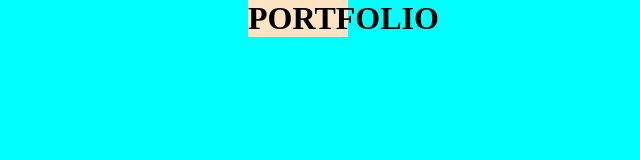
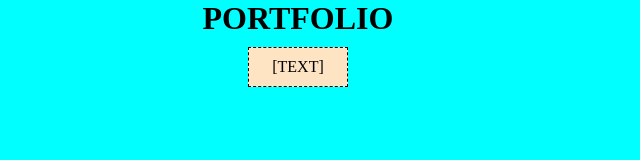
Before and after one commit to WEUWEB01-TE24A-ORG/lektioner-ntig-kodare, a plain HTML site: page kapitel-3/portfolio/index.html in a window 1280 px wide. Shown: the whole page, without its empty margins (342-982 px from the left). Drawn offline with Linux system fonts and the light colour scheme.

Commit message:
portfolio 1/2

```diff
--- a/kapitel-3/portfolio/index.html
+++ b/kapitel-3/portfolio/index.html
@@ -12,7 +12,7 @@
     <h1>PORTFOLIO</h1>
     <div class="B">
         <div class="C">
-
+            <p>[TEXT]</p>
         </div>
     </div>
 </div>
--- a/kapitel-3/portfolio/style.css
+++ b/kapitel-3/portfolio/style.css
@@ -19,12 +19,16 @@ body{
 }
 
 .A {
+
+}
+
+.C{
 width: 100px;
 background-color: bisque;
 margin-left: auto;
 margin-right: auto;
+padding: 10px;
+border: 1px, dashed, black;
+margin-top: 10px;
+text-align: center;
 }
-
-.C{
-
-}
```
